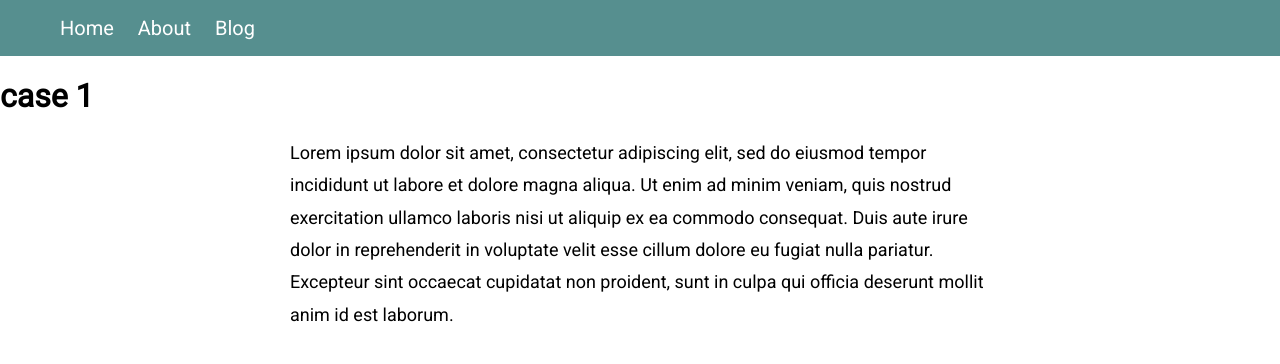
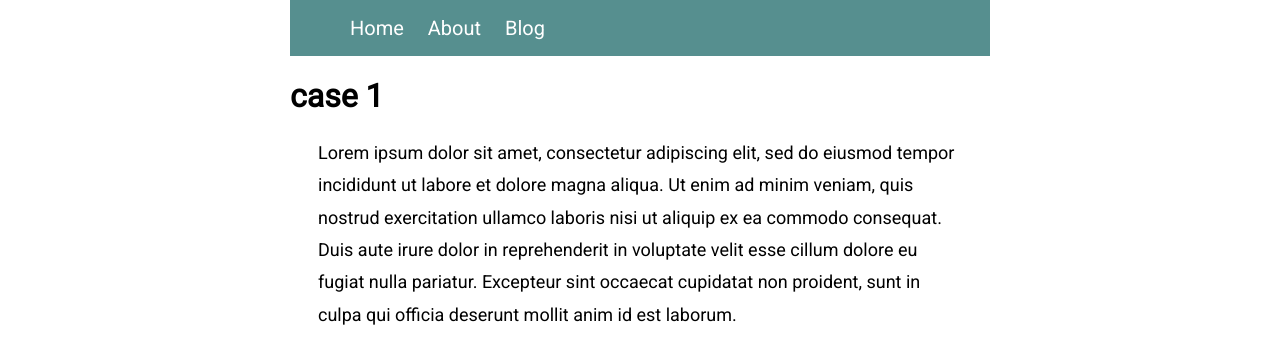
Before and after one commit to generalistsanctuary/generalistsanctuary.github.io, a Jekyll site: the page built from _posts/2021-08-05-case1.md, in a window 1280 px wide. Shown: the top 364 px of the page. Built offline with Jekyll 4.4.1, drawn with Linux system fonts in a browser that asks for light colours.

Commit message:
Update posts-style.css

```diff
--- a/styles/posts-style.css
+++ b/styles/posts-style.css
@@ -1,17 +1,10 @@
-h2{
-      color: black;
-      margin-top: 0;
-      margin-bottom: 2%;
-      font-family:-apple-system, BlinkMacSystemFont, 'Segoe UI', Roboto, Oxygen, Ubuntu, Cantarell, 'Open Sans', 'Helvetica Neue', sans-serif;
-  }
   body{
+      max-width: 700px;
       margin: 0 auto;
       font-family: 'Roboto', sans-serif;
   }
   p{
     font-size: 18px;
-    max-width: 700px;
-    margin: 0 auto;
     line-height: 1.8;
     padding-left: 4%;
     padding-right: 4%;
```
